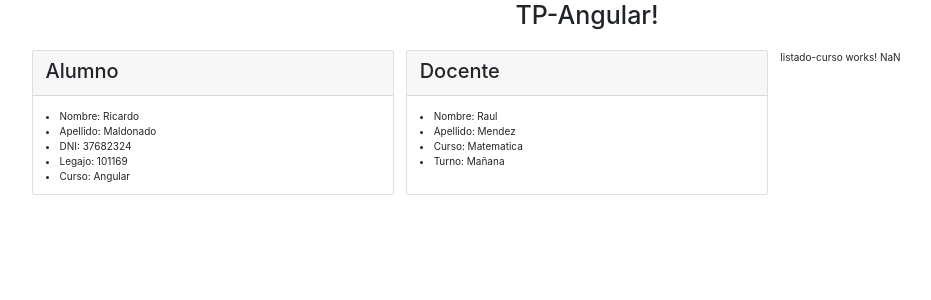
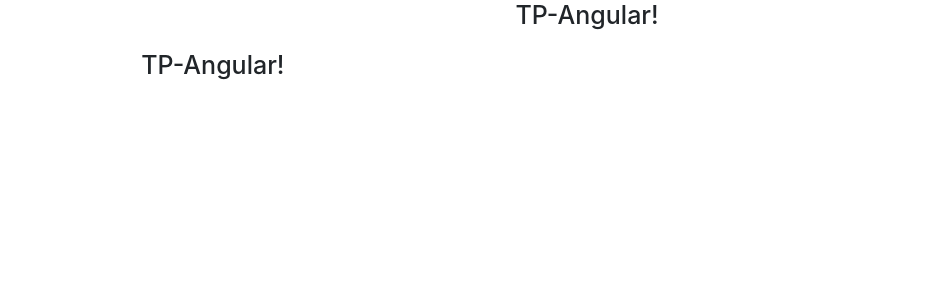
Before and after one commit to RicardoMaldonado93/TP-Angular, an Angular app: page / in a window 1280 px wide. Shown: the top 300 px of the page, without its empty margins (53-984 px from the left). Built offline with nearby package versions, Linux system fonts and the light colour scheme.

Commit message:
antes de los cambios

```diff
--- a/src/app/app.component.html
+++ b/src/app/app.component.html
@@ -7,9 +7,10 @@
 </div>
 <br>
 <div class="card-columns">
-  <app-alumno [unAlumno] = "unAlumno" ></app-alumno>
+  <!--<app-alumno [unAlumno] = "unAlumno" ></app-alumno>
   <app-docente [unDocente] = "unDocente"></app-docente>
- <!--<app-curso-item (actualizarEstado)='ActualizarEstado($event)'[unCurso] = "unCurso"></app-curso-item> -->
- <app-listado-curso [ListaCursos] = 'ListaCursos'></app-listado-curso>
-  <!-- <router-outlet></router-outlet> -->
+  <app-curso-item (actualizarEstado)='ActualizarEstado($event)'[unCurso] = "unCurso"></app-curso-item>
+ <app-listado-curso ></app-listado-curso>
+   <router-outlet></router-outlet> -->
+   <router-outlet></router-outlet>
 </div>
--- a/src/app/app.component.ts
+++ b/src/app/app.component.ts
@@ -6,6 +6,7 @@ import { EnumEstado } from './model/enums/enum-estado.enum';
 import { DatePipe } from '@angular/common';
 import { CursoComponent } from './feature/curso-item/curso-item.component';
 import { CursoModuleModule } from './feature/curso-module/curso-module.module'
+import { ListadoCursoComponent } from './feature/listado-curso/listado-curso.component';
 
 
 @Component({
@@ -46,7 +47,7 @@ export class AppComponent {
                         profesor:'Alejandro'
                       };
 
-
+                      console.log(ListadoCursoComponent);
 
   }
 
--- a/src/app/core/core.module.ts
+++ b/src/app/core/core.module.ts
@@ -1,11 +1,22 @@
 import { NgModule } from '@angular/core';
 import { CommonModule } from '@angular/common';
 import { MenuComponent } from './menu/menu.component';
+import { Routes , RouterModule, ActivatedRoute } from '@angular/router';
+import { AlumnoComponent} from '../shared/alumno/alumno.component';
+import { AppComponent } from '../app.component';
+
+const ROUTES : Routes = [{path:'alumno/:legajo', component: AlumnoComponent },
+{path:'', component: AppComponent}]
 
 @NgModule({
   imports: [
-    CommonModule
+    CommonModule,
+    RouterModule.forRoot(ROUTES)
   ],
+  exports : [RouterModule],
   declarations: [MenuComponent]
 })
-export class CoreModule { }
+export class CoreModule {
+
+  constructor(){}
+}
--- a/src/app/feature/listado-curso/listado-curso.component.html
+++ b/src/app/feature/listado-curso/listado-curso.component.html
@@ -1,4 +1,4 @@
 <p>
   listado-curso works!
-  {{listado-curso}}
+  {{listado-curso.ListaCursos}}
 </p>
--- a/src/app/feature/listado-curso/listado-curso.component.ts
+++ b/src/app/feature/listado-curso/listado-curso.component.ts
@@ -10,8 +10,7 @@ import { ICurso } from '../../model/interfaces/icurso';
 })
 export class ListadoCursoComponent implements OnInit {
 
-  @Input() ListaCursos: Array<ICurso>;
-  @Output() mostrarLista:Array<CursoComponent> = [];
+  @Output() ListaCursos: Array<ICurso>;
   constructor() {
       this.ListaCursos = [];
    }
--- a/src/app/shared/alumno/alumno.component.html
+++ b/src/app/shared/alumno/alumno.component.html
@@ -1,10 +1,10 @@
 <div class= 'card' style='height:145px;'>
   <div class = 'card-header'><h2>Alumno</h2></div>
     <div class='card-body'>
-          <li>Nombre: {{unAlumno.nombre}}</li>
-          <li>Apellido: {{unAlumno.apellido}}</li>
+          <li>Nombre: {{alumno}}</li>
+         <!-- <li>Apellido: {{unAlumno.apellido}}</li>
           <li>DNI: {{unAlumno.dni}}</li>
           <li>Legajo: {{unAlumno.legajo}}</li>
-          <li>Curso: {{unAlumno.curso}}</li>
+          <li>Curso: {{unAlumno.curso}}</li>-->
     </div>
 </div>
--- a/src/app/shared/alumno/alumno.component.ts
+++ b/src/app/shared/alumno/alumno.component.ts
@@ -1,5 +1,7 @@
-import { Component, OnInit, Input } from '@angular/core';
+import { Component, OnInit, Input, Output} from '@angular/core';
 import { IAlumno } from '../../model/interfaces/ialumno';
+import { ActivatedRoute, Params } from '@angular/router';
+
 @Component({
   selector: 'app-alumno',
   templateUrl: './alumno.component.html',
@@ -8,10 +10,17 @@ import { IAlumno } from '../../model/interfaces/ialumno';
 export class AlumnoComponent implements OnInit {
 
   @Input() unAlumno:IAlumno;
+  alumno : { nombre:string};
 
-  constructor() { }
+  constructor( private _route : ActivatedRoute ) {
+
+  }
 
   ngOnInit() {
+    this.alumno = { nombre : this._route.snapshot.params.nombre};
+    this._route.params.subscribe( (params : Params) =>{ this.alumno.nombre = params.nombre;}  )
+    console.log( this.alumno.nombre);
+    console.log ( this.alumno , this.unAlumno);
   }
 
 }
```
Also changed, not shown: src/app/app.module.ts (+3 -5 lines).
